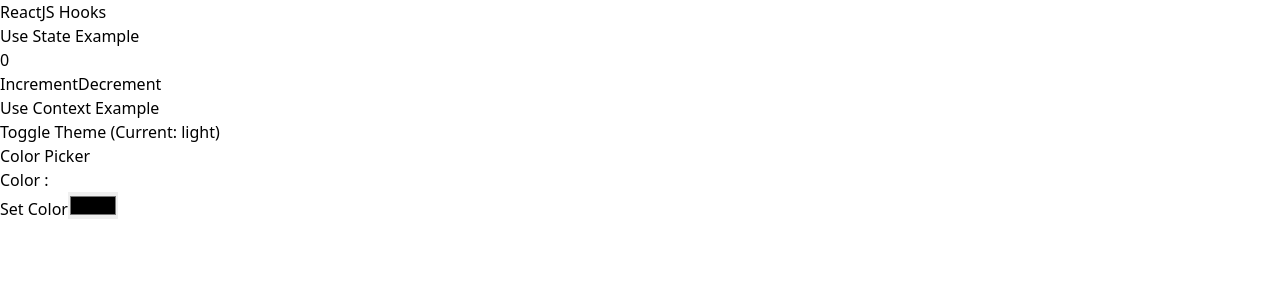
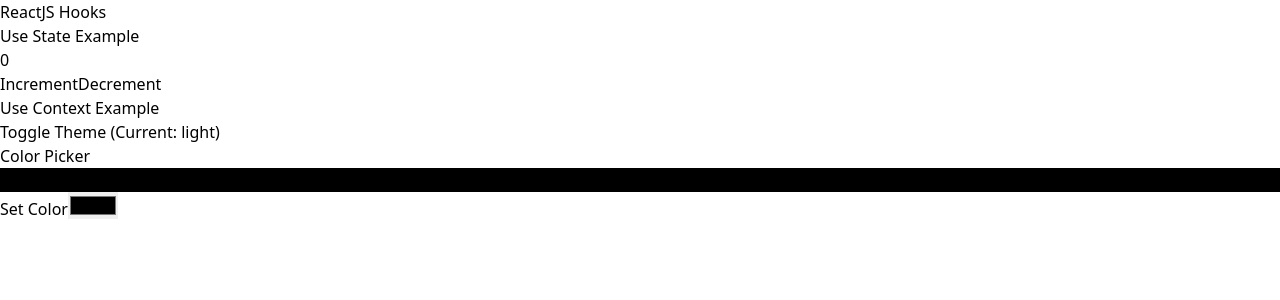
Before and after one commit to gangadhar195/ReactJsHooksPratics, a React (Vite) app in the folder react-hooks/: page / in a window 1280 px wide. Shown: the top 300 px of the page. Built offline with nearby package versions, Linux system fonts and the light colour scheme.

Commit message:
add style

```diff
--- a/react-hooks/src/component/ColorPicker/ColorPicker.jsx
+++ b/react-hooks/src/component/ColorPicker/ColorPicker.jsx
@@ -1,16 +1,16 @@
 import React, { useState } from 'react'
 
 const ColorPicker = () => {
-    const[color,setColor]=useState("");
+    const[color,setColor]=useState("black");
 function handlecolorChange(e){
 setColor(e.target.value);
 }
   return (
     <div className='color-picker-container'>
-        <h1 className='color-display font-bold text-[30px]' style={{backgroundColor:color}}>Color Picker</h1>
-      <h1 >Color : {color}</h1>
-      <label>Set Color</label>
-      <input type='color' value={color} onChange={handlecolorChange}/>
+        <h1 className='color-display font-bold text-[30px]    ' >Color Picker</h1>
+      <h1 className='h-[300px] w-[300px] justify-center items-center 'style={{backgroundColor:color}}>Color : {color}</h1>
+      <label className='font-bold'>Set Color</label>
+      <input type='color' value={color} onChange={handlecolorChange} className='mt-4 h-[50px] w-[90px]'/>
     </div>
   )
 }
```
